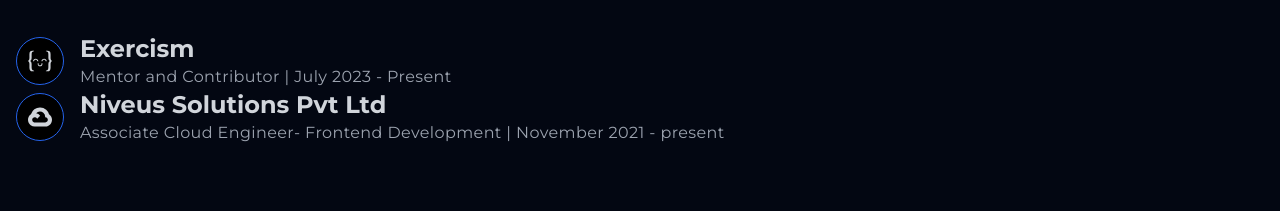
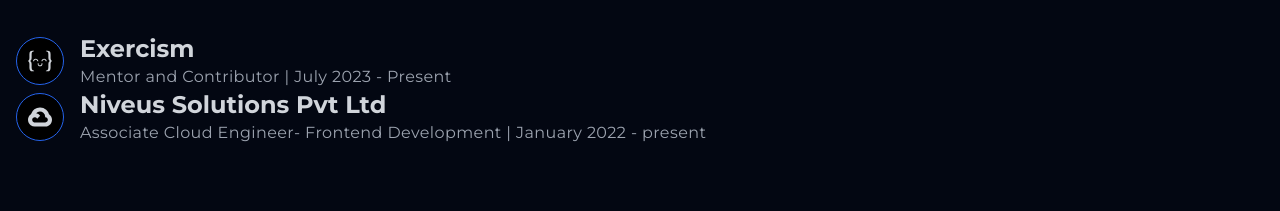
Before and after one commit to mendoncamaria/portfolio-next, a Next.js app: page / in a window 1280 px wide. Shown: the part 1105-1316 px from the top of the page. Built offline with nearby package versions, Linux system fonts and the light colour scheme.

Commit message:
Corrected experience

```diff
--- a/container/Experience.tsx
+++ b/container/Experience.tsx
@@ -15,7 +15,7 @@ const Experience = () => {
         />
         <ExperienceCard
           title="Niveus Solutions Pvt Ltd"
-          subTitle="Associate Cloud Engineer- Frontend Development |  November 2021 - present"
+          subTitle="Associate Cloud Engineer- Frontend Development |  January 2022 - present"
           icon={<SiGooglecloud />}
         />
       </div>
```
